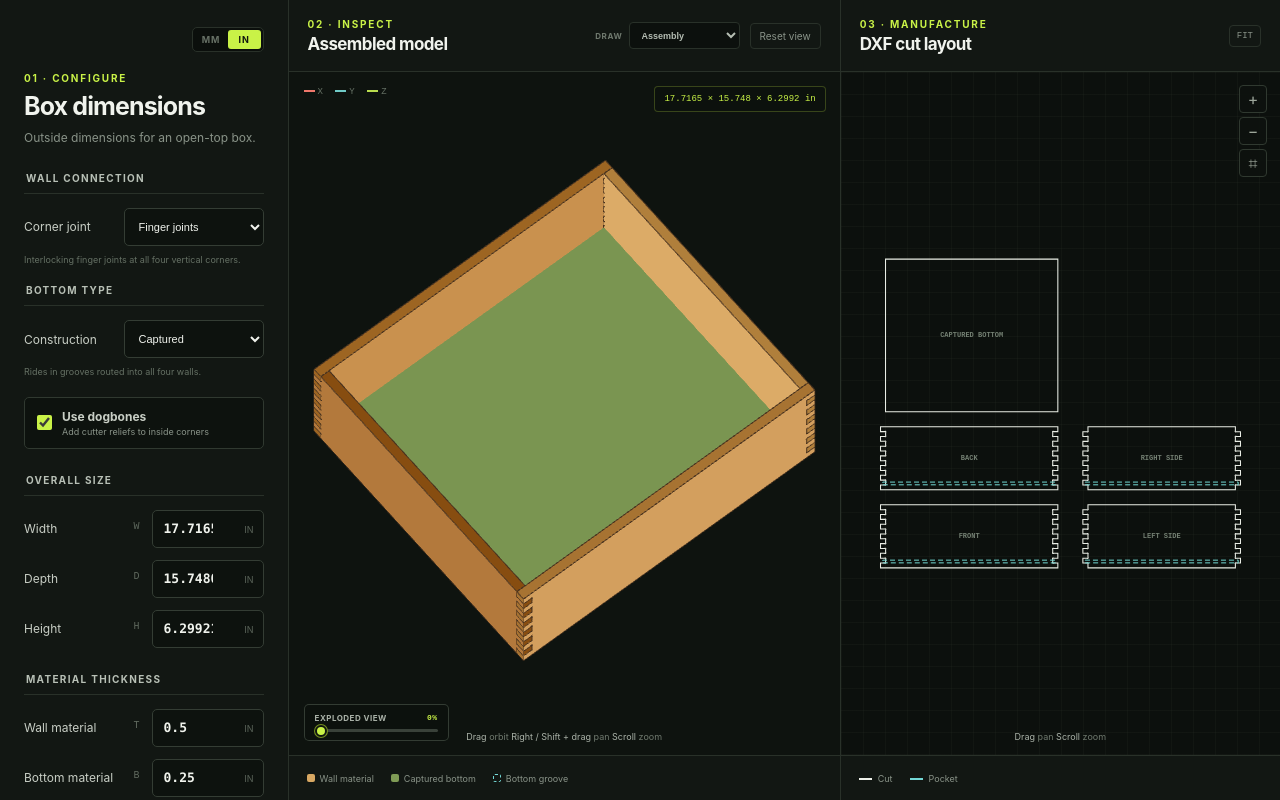
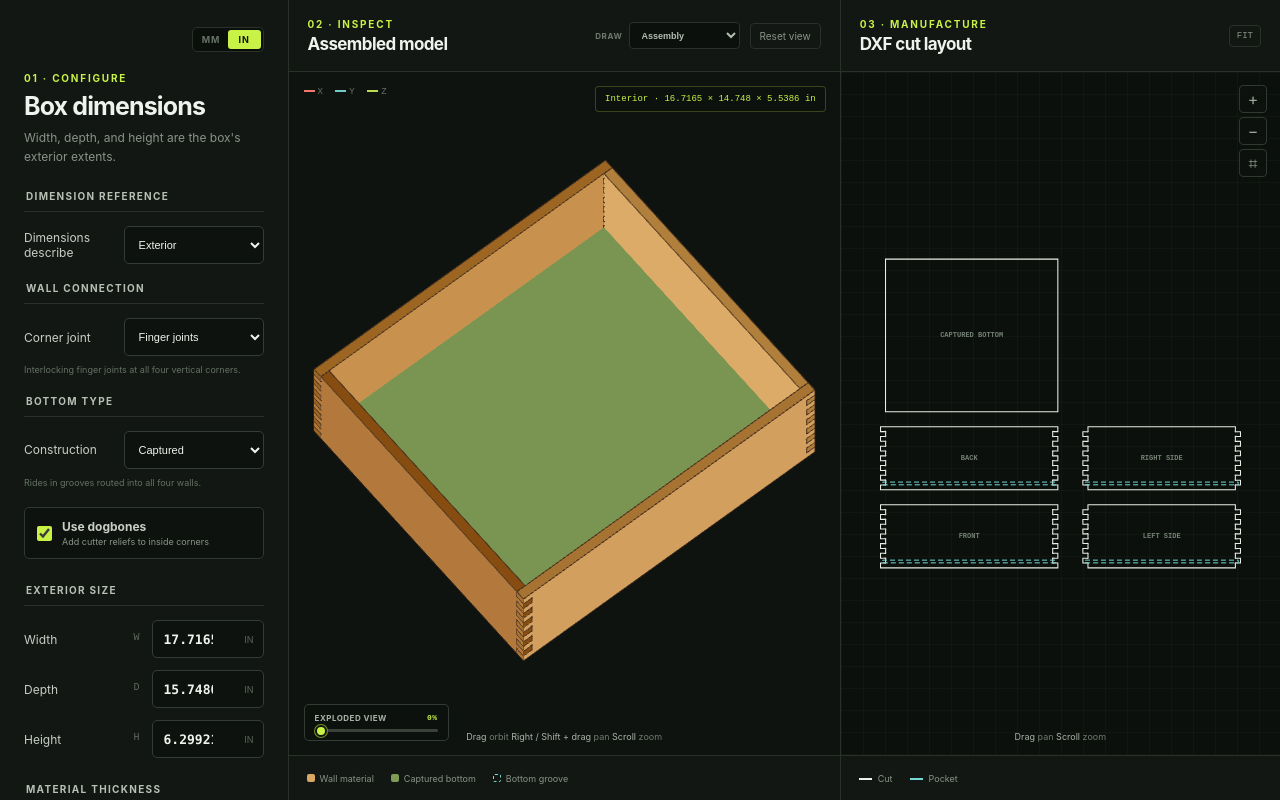
Before and after one commit to Xadiant/CNC-BoxMaker, a plain HTML site: page static/index.html in a window 1280 px wide. Drawn offline with Linux system fonts and the light colour scheme.

Commit message:
Can drive dimensions by interior size

```diff
--- a/static/app.js
+++ b/static/app.js
@@ -4,6 +4,7 @@ import { layoutToDxf } from "./dxf.js";
 const form = document.querySelector("#boxForm");
 const inputs = [...form.querySelectorAll('input[type="number"]')];
 const dogboneCheckbox = document.querySelector("#use_dogbones");
+const dimensionBasisSelect = document.querySelector("#dimension_basis");
 const wallConnectionSelect = document.querySelector("#wall_connection");
 const bottomTypeSelect = document.querySelector("#bottom_type");
 const capturedSettingRows = [...document.querySelectorAll(".captured-setting")];
@@ -57,6 +58,10 @@ const wallConnectionHelp = {
   butt_front_back: "Side walls run full depth, exposing their end grain on the front and back.",
   butt_sides: "Front and back walls run full width, exposing their end grain on both sides.",
 };
+const dimensionBasisHelp = {
+  exterior: "Width, depth, and height are the box's exterior extents.",
+  interior: "Width and depth are clear between the walls; height is clear above the finished bottom.",
+};
 
 let displayUnit = "in";
 let spec = readSpec();
@@ -102,9 +107,16 @@ function readSpec() {
   return {
     ...Object.fromEntries(inputs.map((input) => [input.name, Number(input.value) * factor])),
     use_dogbones: dogboneCheckbox.checked,
+    dimension_basis: dimensionBasisSelect.value,
     wall_connection: wallConnectionSelect.value,
     bottom_type: bottomTypeSelect.value,
   };
+}
+
+function updateDimensionBasisControls() {
+  const basis = dimensionBasisSelect.value;
+  document.querySelector("#dimensionBasisHelp").textContent = dimensionBasisHelp[basis];
+  document.querySelector("#overallSizeLegend").textContent = `${basis === "interior" ? "Interior" : "Exterior"} size`;
 }
 
 function updateWallConnectionControls() {
@@ -211,12 +223,17 @@ function parseDxfSettings(text) {
   if (!Object.hasOwn(wallConnectionLabels, savedWallConnection)) {
     throw new Error("The DXF has an invalid saved wall connection");
   }
+  const savedDimensionBasis = metadata.dimension_basis ?? "exterior";
+  if (!Object.hasOwn(dimensionBasisHelp, savedDimensionBasis)) {
+    throw new Error("The DXF has an invalid saved dimension reference");
+  }
   return {
     units: importedUnit,
     values,
     useDogbones: savedDogboneSetting === undefined ? true : savedDogboneSetting === "true",
     bottomType: savedBottomType,
     wallConnection: savedWallConnection,
+    dimensionBasis: savedDimensionBasis,
   };
 }
 
@@ -267,8 +284,11 @@ async function updateGeometry(successMessage = "Geometry ready") {
     errorMessage.hidden = true;
     downloadButton.disabled = false;
     document.querySelector("#partCount").textContent = String(result.parts.length);
-    const dimensions = result.assembled_dimensions;
-    dimensionCard.textContent = `${measure(dimensions.width).replace(` ${displayUnit}`, "")} × ${measure(dimensions.depth).replace(` ${displayUnit}`, "")} × ${measure(dimensions.height)}`;
+    const displayedBasis = spec.dimension_basis === "interior" ? "Exterior" : "Interior";
+    const dimensions = displayedBasis === "Exterior"
+      ? result.assembled_dimensions
+      : result.interior_dimensions;
+    dimensionCard.textContent = `${displayedBasis} · ${measure(dimensions.width).replace(` ${displayUnit}`, "")} × ${measure(dimensions.depth).replace(` ${displayUnit}`, "")} × ${measure(dimensions.height)}`;
     document.querySelector("#pocketDepth").textContent = result.manufacturing.has_bottom_groove
       ? measureFixed(result.manufacturing.pocket_depth)
       : bottomTypeLabels[spec.bottom_type];
@@ -1236,6 +1256,8 @@ dxfSettingsFile.addEventListener("change", async () => {
     dogboneCheckbox.checked = imported.useDogbones;
     wallConnectionSelect.value = imported.wallConnection;
     bottomTypeSelect.value = imported.bottomType;
+    dimensionBasisSelect.value = imported.dimensionBasis;
+    updateDimensionBasisControls();
     updateWallConnectionControls();
     updateBottomTypeControls();
     spec = readSpec();
@@ -1249,6 +1271,10 @@ dxfSettingsFile.addEventListener("change", async () => {
 
 inputs.forEach((input) => input.addEventListener("input", scheduleUpdate));
 dogboneCheckbox.addEventListener("change", scheduleUpdate);
+dimensionBasisSelect.addEventListener("change", () => {
+  updateDimensionBasisControls();
+  scheduleUpdate();
+});
 wallConnectionSelect.addEventListener("change", () => {
   updateWallConnectionControls();
   scheduleUpdate();
@@ -1274,4 +1300,5 @@ new ResizeObserver(() => {
 
 updateBottomTypeControls();
 updateWallConnectionControls();
+updateDimensionBasisControls();
 updateGeometry();
--- a/static/dxf.js
+++ b/static/dxf.js
@@ -44,6 +44,7 @@ export function layoutToDxf(layout, units = "mm") {
   metadata.push(pair(999, `use_dogbones=${storedSpec.use_dogbones !== false}`));
   metadata.push(pair(999, `bottom_type=${storedSpec.bottom_type ?? "captured"}`));
   metadata.push(pair(999, `wall_connection=${storedSpec.wall_connection ?? "finger"}`));
+  metadata.push(pair(999, `dimension_basis=${storedSpec.dimension_basis ?? "exterior"}`));
 
   const chunks = [
     pair(0, "SECTION"), pair(2, "HEADER"), pair(9, "$ACADVER"), pair(1, "AC1024"),
--- a/static/geometry.js
+++ b/static/geometry.js
@@ -12,6 +12,7 @@ const FIELD_RULES = {
 };
 const BOTTOM_TYPES = new Set(["none", "captured", "butt_bottom", "butt_inside", "finger_jointed"]);
 const WALL_CONNECTIONS = new Set(["finger", "miter", "butt_front_back", "butt_sides"]);
+const DIMENSION_BASES = new Set(["exterior", "interior"]);
 
 function distance(first, second) {
   return Math.hypot(first[0] - second[0], first[1] - second[1]);
@@ -69,6 +70,12 @@ export function validateSpec(values) {
   }
   spec.wall_connection = wallConnection;
 
+  const dimensionBasis = values.dimension_basis ?? "exterior";
+  if (!DIMENSION_BASES.has(dimensionBasis)) {
+    throw new Error("dimension reference must be exterior or interior");
+  }
+  spec.dimension_basis = dimensionBasis;
+
   const rawOffset = values.bottom_slot_offset ?? spec.wall_thickness;
   const bottomSlotOffset = typeof rawOffset === "string" && rawOffset.trim() === ""
     ? Number.NaN
@@ -79,18 +86,19 @@ export function validateSpec(values) {
   }
   spec.bottom_slot_offset = bottomSlotOffset;
 
-  if (spec.width <= spec.wall_thickness * 3) {
+  const exterior = exteriorDimensions(spec);
+  if (exterior.width <= spec.wall_thickness * 3) {
     throw new Error("width must be more than three wall thicknesses");
   }
-  if (spec.depth <= spec.wall_thickness * 3) {
+  if (exterior.depth <= spec.wall_thickness * 3) {
     throw new Error("depth must be more than three wall thicknesses");
   }
   const minimumHeight = spec.wall_thickness * 2
     + (spec.bottom_type === "none" ? 0 : spec.bottom_thickness);
-  if (spec.height <= minimumHeight) {
+  if (exterior.height <= minimumHeight) {
     throw new Error("height is too small for the selected materials");
   }
-  const wallPanelHeight = spec.height
+  const wallPanelHeight = exterior.height
     - (spec.bottom_type === "butt_bottom" ? spec.bottom_thickness : 0);
   if (spec.finger_size > wallPanelHeight / 2) {
     throw new Error("finger size must be no more than half the box height");
@@ -102,11 +110,37 @@ export function validateSpec(values) {
     if (spec.bottom_slot_extra >= spec.bottom_slot_depth) {
       throw new Error("bottom slot extra must be smaller than the slot depth");
     }
-    if (spec.bottom_slot_offset + spec.bottom_thickness + spec.bottom_slot_extra > spec.height) {
+    if (spec.bottom_slot_offset + spec.bottom_thickness + spec.bottom_slot_extra > exterior.height) {
       throw new Error("bottom slot offset places the slot above the panel");
     }
   }
   return spec;
+}
+
+function interiorFloorTop(spec) {
+  if (spec.bottom_type === "captured") {
+    return spec.bottom_slot_offset + spec.bottom_slot_extra / 2 + spec.bottom_thickness;
+  }
+  return spec.bottom_type === "none" ? 0 : spec.bottom_thickness;
+}
+
+function exteriorDimensions(spec) {
+  if (spec.dimension_basis !== "interior") {
+    return { width: spec.width, depth: spec.depth, height: spec.height };
+  }
+  return {
+    width: spec.width + 2 * spec.wall_thickness,
+    depth: spec.depth + 2 * spec.wall_thickness,
+    height: spec.height + interiorFloorTop(spec),
+  };
+}
+
+function interiorDimensions(spec) {
+  return {
+    width: spec.width - 2 * spec.wall_thickness,
+    depth: spec.depth - 2 * spec.wall_thickness,
+    height: spec.height - interiorFloorTop(spec),
+  };
 }
 
 export function edgePoints(start, end, mode, targetSize, depth, phase = 0, clearance = 0) {
@@ -508,7 +542,8 @@ function entityBounds(entities) {
 }
 
 export function buildLayout(values) {
-  const spec = validateSpec(values);
+  const requestedSpec = validateSpec(values);
+  const spec = { ...requestedSpec, ...exteriorDimensions(requestedSpec) };
   const wall = spec.wall_thickness;
   const hasBottom = spec.bottom_type !== "none";
   const capturedBottom = spec.bottom_type === "captured";
@@ -673,12 +708,13 @@ export function buildLayout(values) {
   const entities = placements.flatMap((part) => part.entities);
   return {
     units: "mm",
-    spec: { ...spec },
+    spec: { ...requestedSpec },
     assembled_dimensions: {
       width: spec.width,
       depth: spec.depth,
       height: assembledHeight,
     },
+    interior_dimensions: interiorDimensions(spec),
     entities,
     parts: placements.map(({ entities: _entities, ...part }) => part),
     bounds: entityBounds(entities),
--- a/static/index.html
+++ b/static/index.html
@@ -17,10 +17,21 @@
         <div class="panel-heading">
           <span class="eyebrow">01 · Configure</span>
           <h1 id="controlsTitle">Box dimensions</h1>
-          <p>Outside dimensions for an open-top box.</p>
+          <p id="dimensionBasisHelp">Width, depth, and height are the box's exterior extents.</p>
         </div>
 
         <form id="boxForm" autocomplete="off">
+          <fieldset class="dimension-basis-fieldset">
+            <legend>Dimension reference</legend>
+            <label class="select-row" for="dimension_basis">
+              <span>Dimensions describe</span>
+              <select id="dimension_basis" name="dimension_basis">
+                <option value="exterior" selected>Exterior</option>
+                <option value="interior">Interior</option>
+              </select>
+            </label>
+          </fieldset>
+
           <fieldset class="wall-connection-fieldset">
             <legend>Wall connection</legend>
             <label class="select-row" for="wall_connection">
@@ -59,7 +70,7 @@
           </label>
 
           <fieldset>
-            <legend>Overall size</legend>
+            <legend id="overallSizeLegend">Exterior size</legend>
             <div class="field-row">
               <label for="width">Width <span>W</span></label>
               <div class="input-wrap"><input id="width" name="width" type="number" value="17.71654" min="1.9685" max="59.05512" step="0.01" /><em>in</em></div>
@@ -167,7 +178,7 @@
           </div>
           <div class="diagnostic-status" id="diagnosticStatus" hidden></div>
           <div class="interaction-hint"><span>Drag</span> orbit <span>Right / Shift + drag</span> pan <span>Scroll</span> zoom</div>
-          <div class="dimension-card" id="dimensionCard">450 × 400 × 160 mm</div>
+          <div class="dimension-card" id="dimensionCard">Interior dimensions</div>
         </div>
         <div class="viewer-footer" id="modelLegend">
           <div class="assembly-legend-item"><span class="swatch wall"></span>Wall material</div>
--- a/static/style.css
+++ b/static/style.css
@@ -55,7 +55,7 @@ h2 { font-size: 17px; }
 fieldset { border: 0; padding: 0; margin: 0 0 25px; }
 fieldset[hidden], .dogbone-toggle[hidden] { display: none; }
 legend { width: 100%; padding-bottom: 9px; margin-bottom: 2px; border-bottom: 1px solid var(--border); color: #b8c0b6; font-size: 10px; font-weight: 700; letter-spacing: .13em; text-transform: uppercase; }
-.wall-connection-fieldset, .bottom-type-fieldset { margin-bottom: 18px; }
+.dimension-basis-fieldset, .wall-connection-fieldset, .bottom-type-fieldset { margin-bottom: 18px; }
 .select-row { display: grid; grid-template-columns: 1fr 140px; align-items: center; gap: 12px; margin-top: 12px; color: #c8cec5; font-size: 12px; }
 .select-row select { width: 100%; height: 38px; padding: 0 28px 0 10px; border: 1px solid #343d34; border-radius: 5px; outline: 0; color: var(--text); background: #0d120e; font-size: 11px; cursor: pointer; }
 .select-row select:focus { border-color: var(--accent-dim); box-shadow: 0 0 0 3px rgba(201, 242, 71, .07); }
```
Also changed, not shown: tests/test_geometry.mjs (+56 -0 lines), 1 other file.
